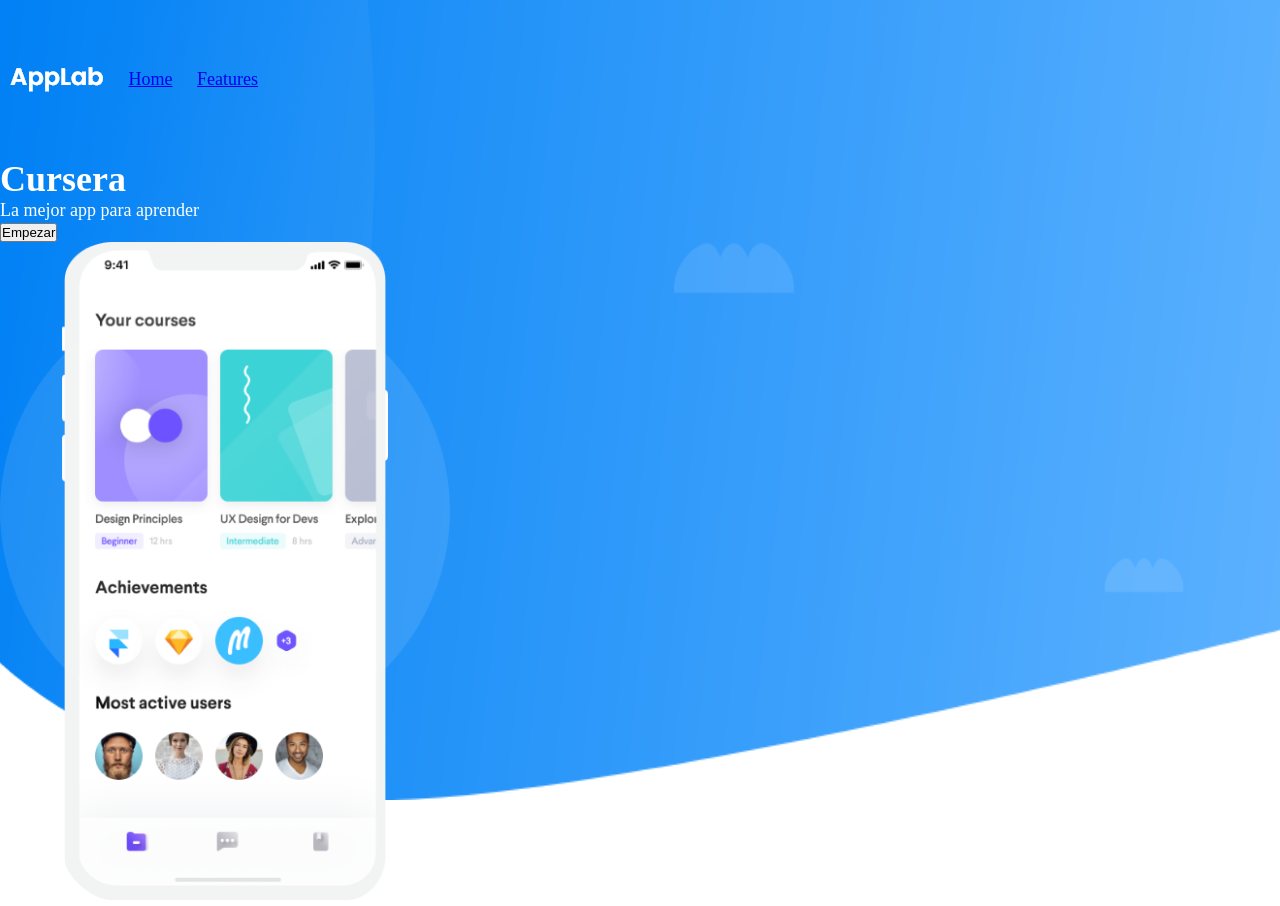
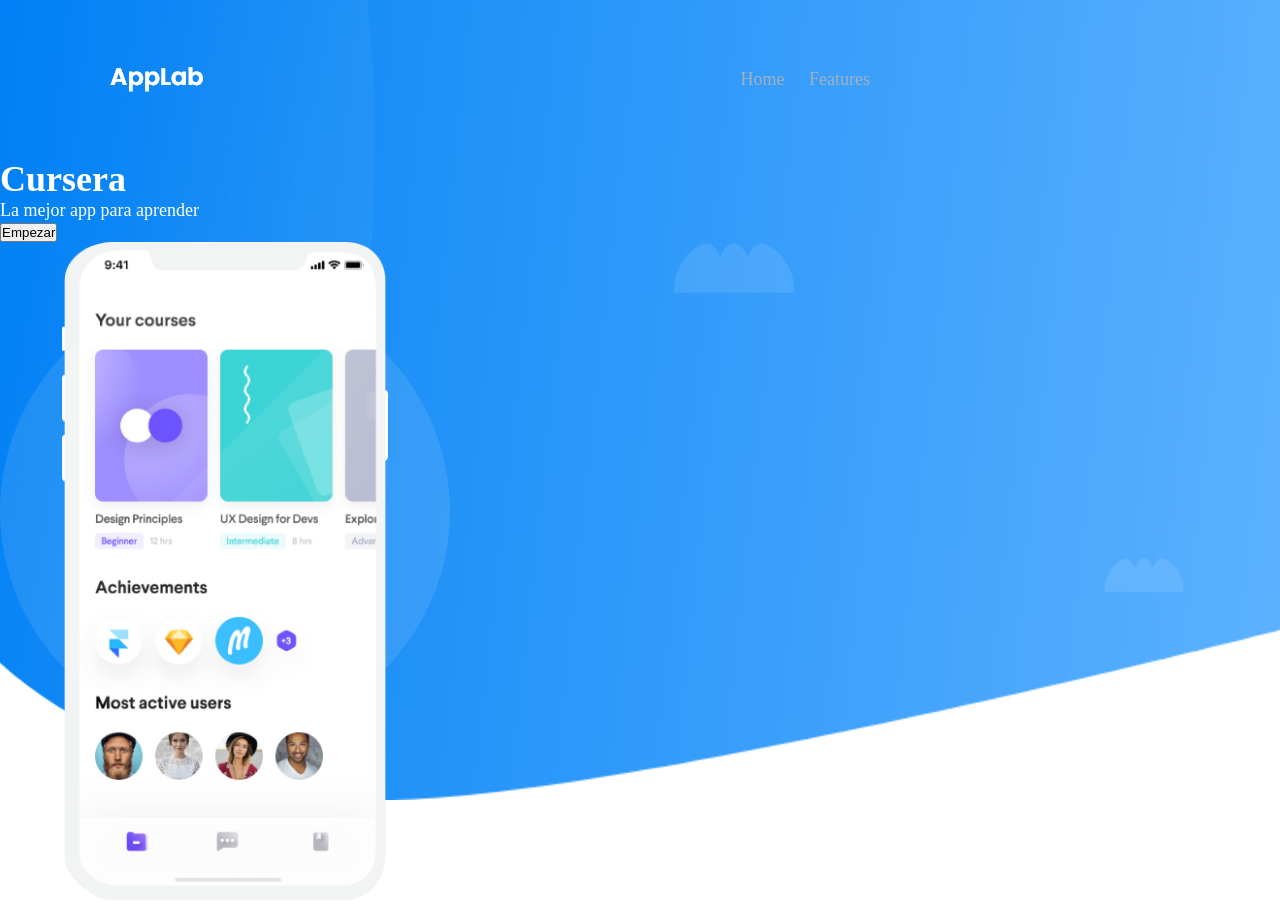
Before and after one commit to Ralonso20/primerPaginaWeb, a plain HTML site: page index.html in a window 1280 px wide. Drawn offline with Linux system fonts and the light colour scheme.

Commit message:
implementado el bloque con el logo y la barra de navegacion

```diff
--- a/css/main.css
+++ b/css/main.css
@@ -14,6 +14,7 @@ header{
     background-size: 100% 100%;
     height: 100vh;
     color: white;
+
 }
 
 #main-container header #menu{
@@ -30,3 +31,19 @@ header #menu ul li{
     padding: 10px;
     vertical-align: middle;
 }
+
+header #menu ul li a{
+    color: #a4b0be;
+    text-decoration: none;
+}
+
+/*con el atributo hover implementamos un atributo de estado cuando el cursor este sobre nuestro link*/
+
+header #menu ul li a:hover{
+    color: #1e272e;
+}
+
+header #menu ul #logo{
+    margin-right: 40%;
+    margin-left: 100px;
+}
```
